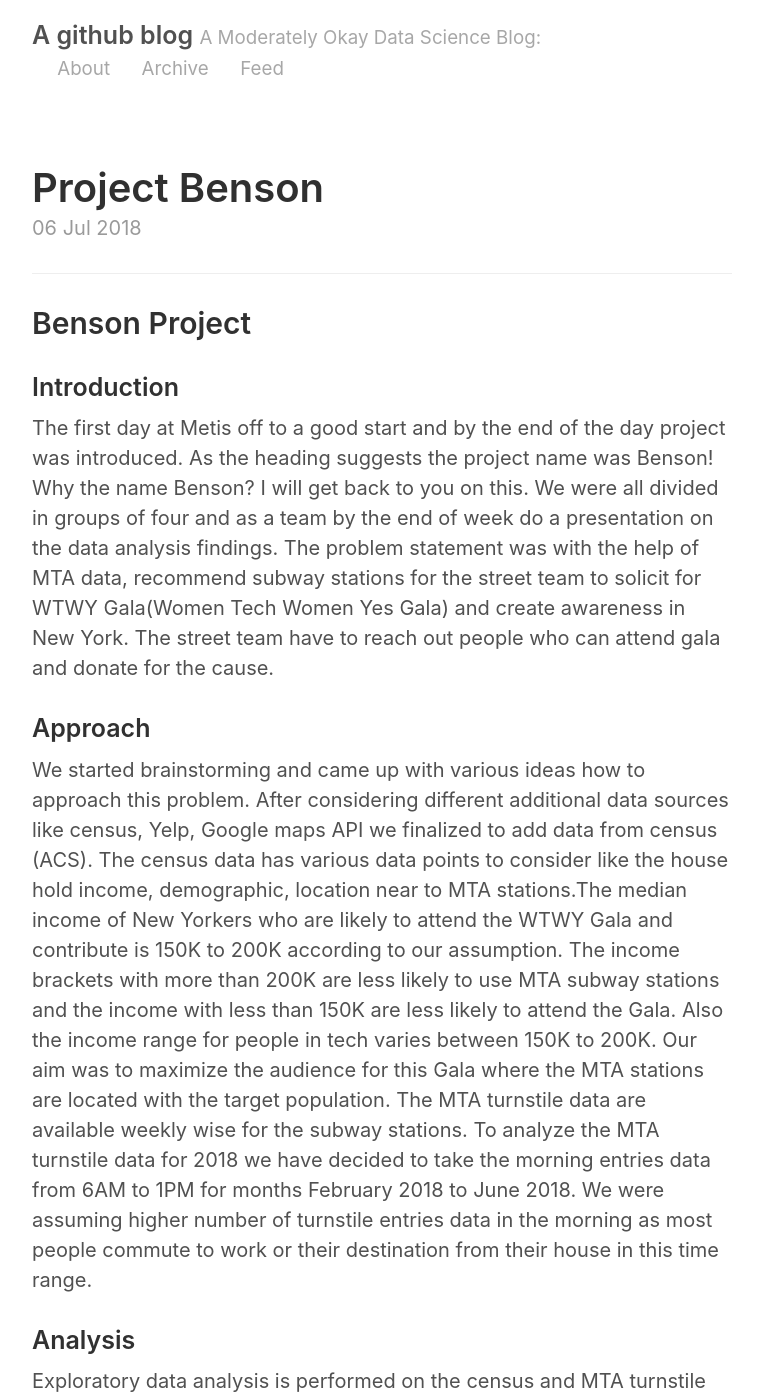
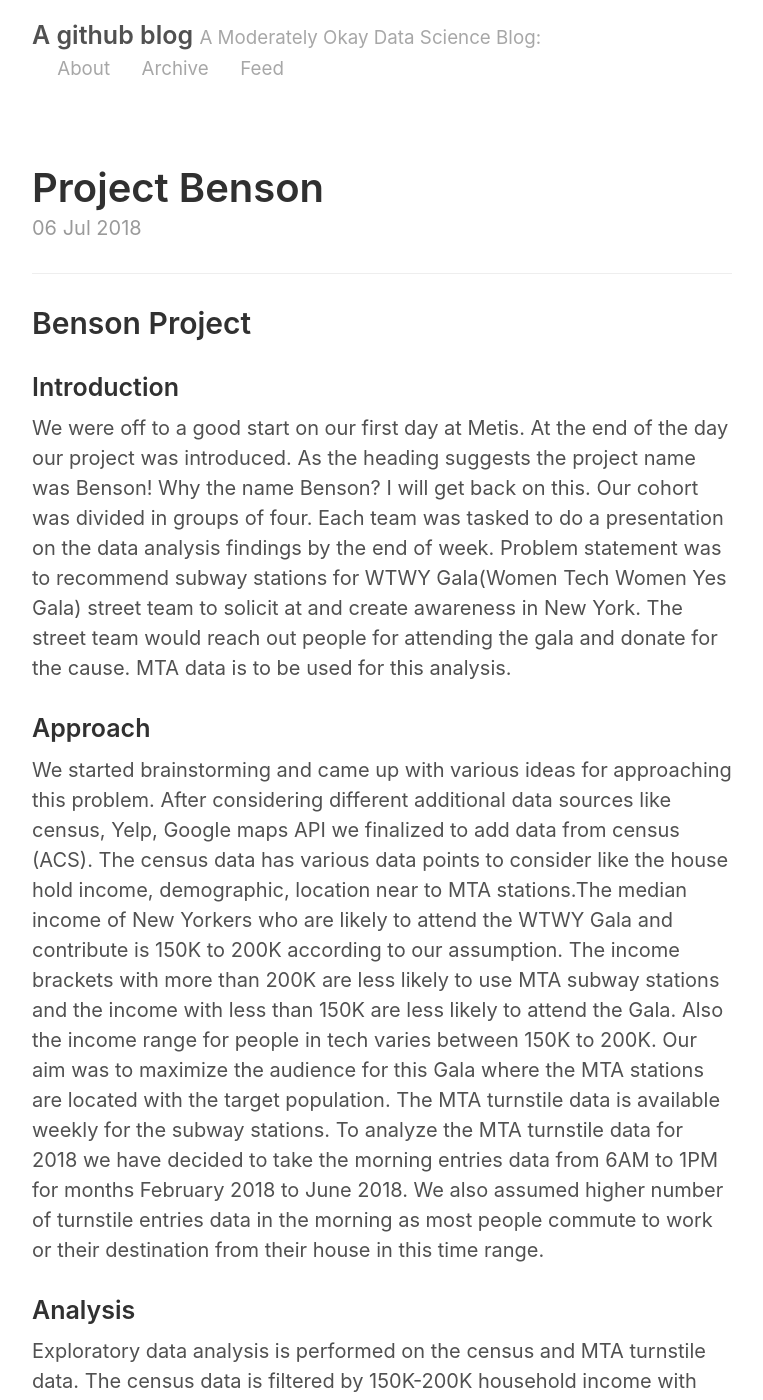
Before and after one commit to priyankapanda78/priyankapanda78.github.io, a Jekyll site: the page built from _posts/2018-07-06-project-benson.md, in a window 1280 px wide and 1400 px high. Shown: the whole window, without its empty margins (258-1021 px from the left). Built offline with Jekyll 4.4.1, drawn with Linux system fonts in a browser that asks for light colours; our own code applies the rules of GitHub Pages for plain Markdown files.

Commit message:
Update 2018-07-06-project-benson.md

```diff
--- a/_posts/2018-07-06-project-benson.md
+++ b/_posts/2018-07-06-project-benson.md
@@ -2,11 +2,11 @@
 ## Benson Project
 
 ### Introduction
-The first day at Metis off to a good start and by the end of the day project was introduced. As the heading suggests the project name was Benson! Why the name Benson? I will get back to you on this. We were all divided in groups of four and as a team by the end of week do a presentation on the data analysis findings. The problem statement was with the help of MTA data, recommend subway stations for the street team to solicit for WTWY Gala(Women Tech Women Yes Gala) and create awareness in New York. The street team have to reach out people who can attend gala and donate for the cause.
+We were off to a good start on our first day at Metis. At the end of the day our project was introduced. As the heading suggests the project name was Benson! Why the name Benson? I will get back on this. Our cohort was divided in groups of four. Each team was tasked to do a presentation on the data analysis findings by the end of week. Problem statement was to recommend subway stations for WTWY Gala(Women Tech Women Yes Gala) street team to solicit at and create awareness in New York. The street team would reach out people for attending the gala and donate for the cause. MTA data is to be used for this analysis.
 
 ### Approach
-We started brainstorming and came up with various ideas how to approach this problem. After considering different additional data sources like census, Yelp, Google maps API we finalized to add data from census (ACS). The census data has various data points to consider like the house hold income, demographic, location near to MTA stations.The median income of New Yorkers who are likely to attend the WTWY Gala and contribute is 150K to 200K according to our assumption. The income brackets with more than 200K are less likely to use MTA subway stations and the income with less than 150K are less likely to attend the Gala. Also the income range for people in tech varies between 150K to 200K. Our aim was to maximize the audience for this Gala where the MTA stations are located with the target population.
-The MTA turnstile data are available weekly wise for the subway stations. To analyze the MTA turnstile data for 2018 we have decided to take the morning entries data from 6AM to 1PM for months February 2018 to June 2018. We were assuming higher number of turnstile entries data in the morning as most people commute to work or their destination from their house in this time range.
+We started brainstorming and came up with various ideas for approaching this problem. After considering different additional data sources like census, Yelp, Google maps API we finalized to add data from census (ACS). The census data has various data points to consider like the house hold income, demographic, location near to MTA stations.The median income of New Yorkers who are likely to attend the WTWY Gala and contribute is 150K to 200K according to our assumption. The income brackets with more than 200K are less likely to use MTA subway stations and the income with less than 150K are less likely to attend the Gala. Also the income range for people in tech varies between 150K to 200K. Our aim was to maximize the audience for this Gala where the MTA stations are located with the target population.
+The MTA turnstile data is available weekly for the subway stations. To analyze the MTA turnstile data for 2018 we have decided to take the morning entries data from 6AM to 1PM for months February 2018 to June 2018. We also assumed higher number of turnstile entries data in the morning as most people commute to work or their destination from their house in this time range.
 
 ### Analysis
 Exploratory data analysis is performed on the census and MTA turnstile data. The census data is filtered by 150K-200K household income with their respective zip code and the total percentage of people with this income range for a zip code is calculated. The % of people with this income we can in this table below.
```
